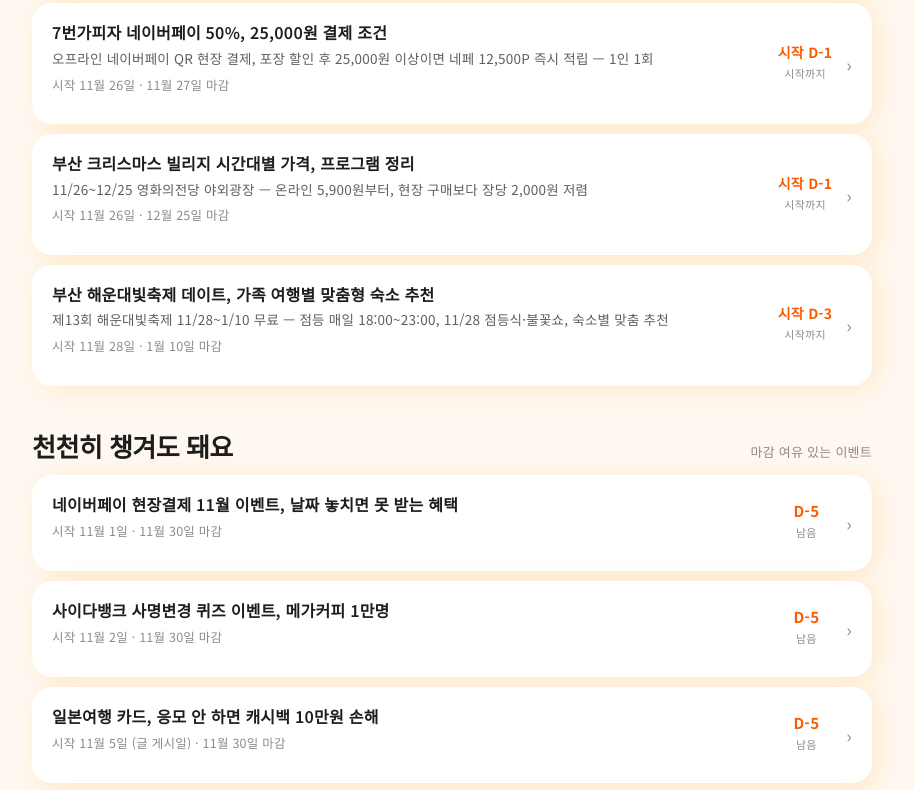
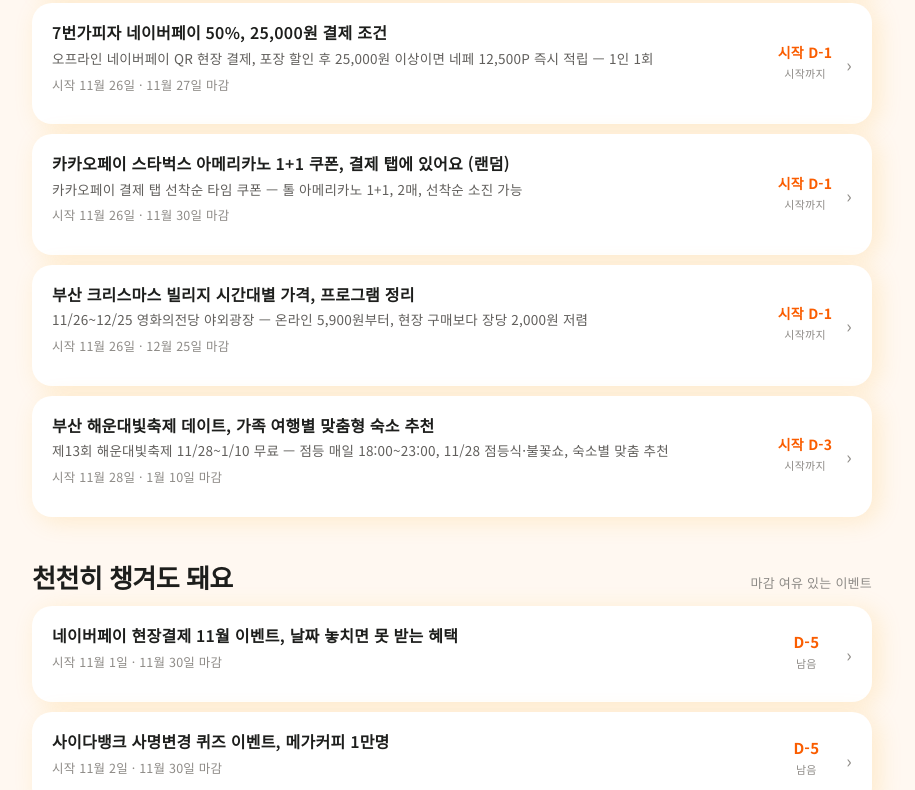
Before and after one commit to kimsejukim-alt/nolmeok-events, a plain HTML site: page index.html in a window 1280 px wide. Shown: the part 2081-2871 px from the top of the page, without its empty margins (188-1103 px from the left). Drawn offline with Linux system fonts and the light colour scheme.

Commit message:
캘린더 동기화 2026-11-26

```diff
--- a/index.html
+++ b/index.html
@@ -272,7 +272,8 @@ var events=[
  {t:"신한 슈퍼솔 슈퍼감사제 이벤트 총정리, 20일간 매일 확인하세요",d:"매일 오늘의 선물 랜덤 기프티콘·마이신한포인트 5P, 감사카드 포인트, 슈퍼응모권 최대 70장으로 경품 5종 총 300명 추첨",date:"12월 13일 마감",url:p("224490169488"),start:"2026-11-24",startText:"11월 24일",end:"2026-12-13"},
  {t:"KB Pay 산타 이벤트, 행운의 양말 골라 최대 500P 받기",d:"양말 3개 중 1개 선택 — 포인트리 500P·300P·100P 중 하나 즉시 적립, 전원 당첨, 기간 내 1회",date:"12월 31일 마감",url:p("224490074534"),start:"2026-11-24",startText:"11월 24일",end:"2026-12-31"},
  {t:"쿠팡 쿠블프 12월 1일까지, 치이카와 굿즈와 쿠폰 정리",d:"로켓직구 2개 이상 10% 할인, 일본 직구 35,000원 이상 7,000원 할인 — 두 쿠폰 중복 불가",date:"12월 1일 마감",url:p("224489985338"),start:"2026-11-23",startText:"11월 23일",end:"2026-12-01"},
- {t:"7번가피자 네이버페이 50%, 25,000원 결제 조건",d:"오프라인 네이버페이 QR 현장 결제, 포장 할인 후 25,000원 이상이면 네페 12,500P 즉시 적립 — 1인 1회",date:"11월 27일 마감",url:p("224489495919"),start:"2026-11-26",startText:"11월 26일",end:"2026-11-27"}
+ {t:"7번가피자 네이버페이 50%, 25,000원 결제 조건",d:"오프라인 네이버페이 QR 현장 결제, 포장 할인 후 25,000원 이상이면 네페 12,500P 즉시 적립 — 1인 1회",date:"11월 27일 마감",url:p("224489495919"),start:"2026-11-26",startText:"11월 26일",end:"2026-11-27"},
+ {t:"카카오페이 스타벅스 아메리카노 1+1 쿠폰, 결제 탭에 있어요 (랜덤)",d:"카카오페이 결제 탭 선착순 타임 쿠폰 — 톨 아메리카노 1+1, 2매, 선착순 소진 가능",date:"11월 30일 마감",url:p("224492409315"),start:"2026-11-26",startText:"11월 26일",end:"2026-11-30"}
 ];
 /* 직전 인기글 스냅샷(11/09~11/15)의 글 ID 순서. 인기글 갱신 때마다 갱신 전 popular의 URL을 여기로 옮길 것 */
 var prevPopular=[
```
